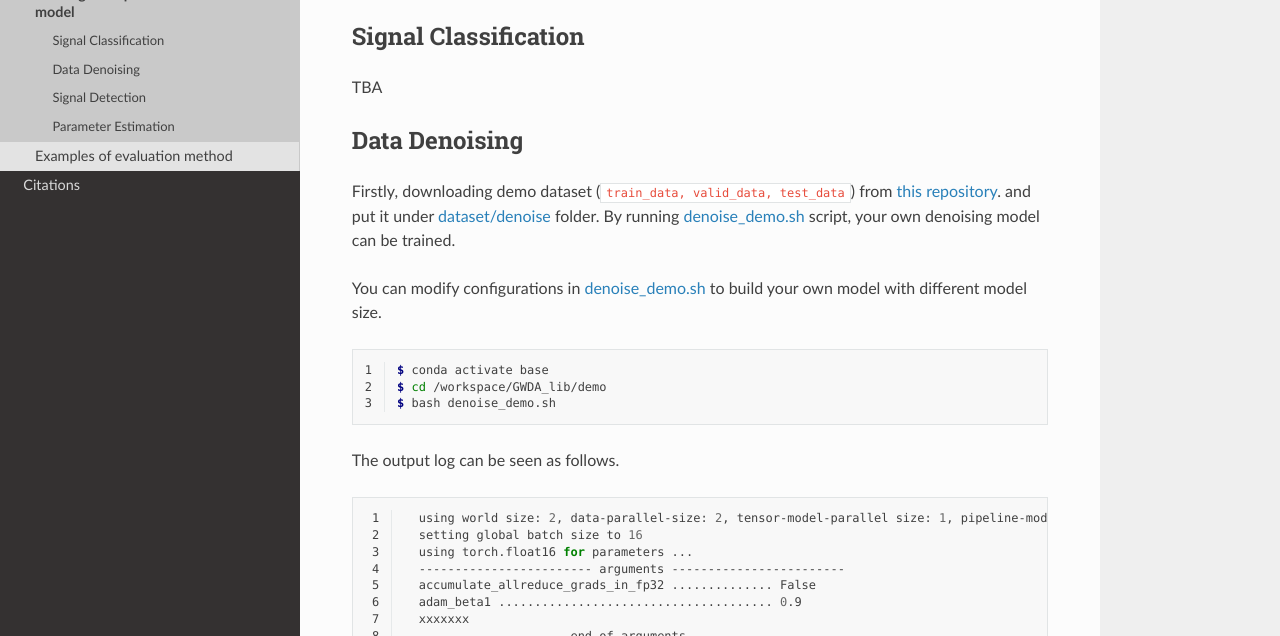
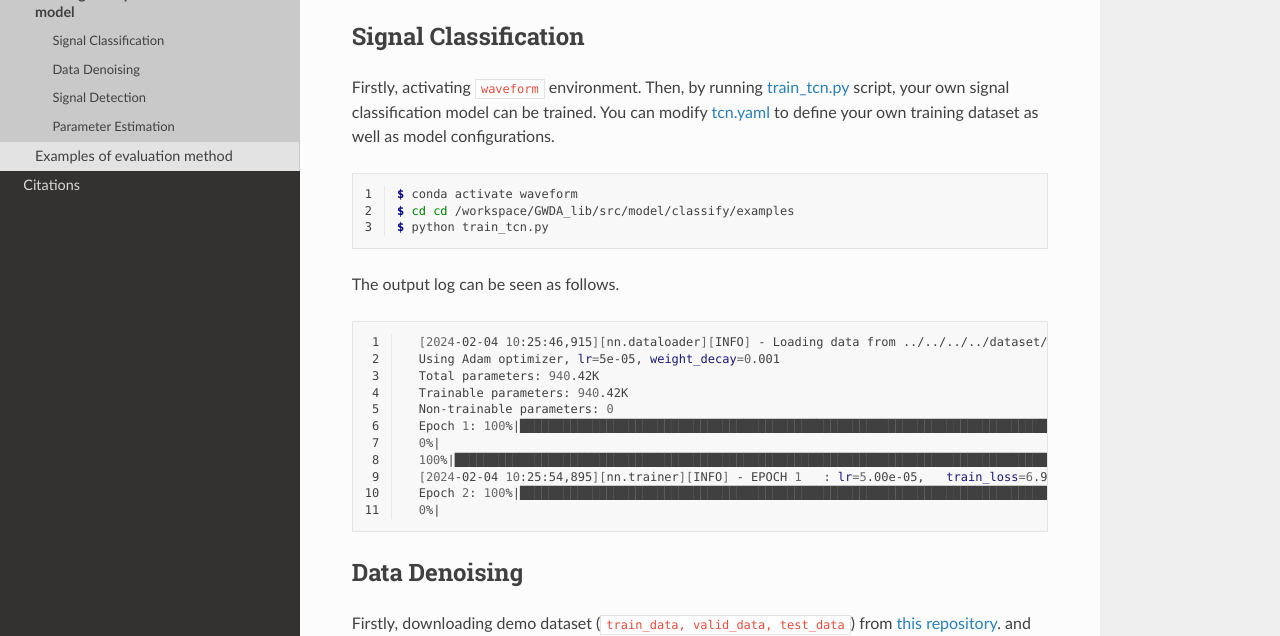
Before and after one commit to YueZhou-oh/GWDA_lib, a Sphinx documentation site: the page built from docs/source/train.rst, in a window 1280 px wide and 900 px high, cut to the strip 264-900 px from the top of the window. Built offline with Sphinx 7.4.7 and the Read the Docs theme 2.0.0, drawn with Linux system fonts in a browser that asks for light colours.

Commit message:
update doc

```diff
--- a/docs/source/train.rst
+++ b/docs/source/train.rst
@@ -10,7 +10,33 @@ Training examples of AI-centered model
 Signal Classification
 ===========================================
 
-TBA
+Firstly, activating ``waveform`` environment.
+Then, by running `train_tcn.py <https://github.com/YueZhou-oh/GWDA_lib/blob/main/src/model/classify/examples/train_tcn.py>`_ script, your own signal classification model can be trained.
+You can modify `tcn.yaml <https://github.com/YueZhou-oh/GWDA_lib/blob/main/src/model/classify/configs/tcn.yaml>`_ to define your own training dataset as well as model configurations.
+
+.. code-block:: console
+    :linenos:
+
+    $ conda activate waveform
+    $ cd cd /workspace/GWDA_lib/src/model/classify/examples
+    $ python train_tcn.py
+
+The output log can be seen as follows.
+
+.. code-block:: shell
+    :linenos:
+
+      [2024-02-04 10:25:46,915][nn.dataloader][INFO] - Loading data from ../../../../dataset/detect//emri_asd_test.hdf5
+      Using Adam optimizer, lr=5e-05, weight_decay=0.001
+      Total parameters: 940.42K
+      Trainable parameters: 940.42K
+      Non-trainable parameters: 0
+      Epoch 1: 100%|█████████████████████████████████████████████████████████████████████████████████████████████████████████████████████████████████████████████████████| 200/200 [00:01<00:00, 138.53it/s, loss=6.94e-01, acc=0.49]
+      0%|                                                                                                                                                                                                  | 0/200 [00:00<?, ?it/s]Time: 0.010484933853149414
+      100%|████████████████████████████████████████████████████████████████████████████████████████████████████████████████████████████████████████████████████████████| 200/200 [00:00<00:00, 223.66it/s, loss=6.91e-01, acc=0.5050]
+      [2024-02-04 10:25:54,895][nn.trainer][INFO] - EPOCH 1   : lr=5.00e-05,   train_loss=6.94e-01,    train_acc=0.4900,       val_loss=6.91e-01       valid_acc=0.5050
+      Epoch 2: 100%|█████████████████████████████████████████████████████████████████████████████████████████████████████████████████████████████████████████████████████| 200/200 [00:01<00:00, 156.30it/s, loss=6.91e-01, acc=0.50]
+      0%|                                                                                                                                                                                                  | 0/200 [00:00<?, ?it/s]Time: 0.010904073715209961
 
 ==============================================
 Data Denoising
--- a/docs/source/tutorials.rst
+++ b/docs/source/tutorials.rst
@@ -1,3 +1,5 @@
+.. _tutorials:
+
 Tutorials
 =========
 
--- a/requirements.txt
+++ b/requirements.txt
@@ -8,6 +8,7 @@ fftw
 gwdatafind
 gwpy
 gwsurrogate
+hydra-core
 imbalanced-learn==0.11.0
 lalsimulation
 lalsuite
@@ -17,10 +18,12 @@ lisaorbits
 nflows
 numpy
 matplotlib
+omegaconf
 pandas
 pillow
 pybind11
-PyCBC==2.0
+PyCBC
+rich
 scikit-learn
 scipy
 speechbrain
@@ -31,3 +34,4 @@ torchsummary
 torchtext
 torchvision
 transformers
+wandb
```
Also changed, not shown: docs/source/about_gwda.rst (+15 -1 lines), docs/source/getting_started.rst (+9 -13 lines), docs/source/modules.rst (added, +12 -0 lines), docs/source/submodule.rst (added, +62 -0 lines), docs/source/platform.png (added).
